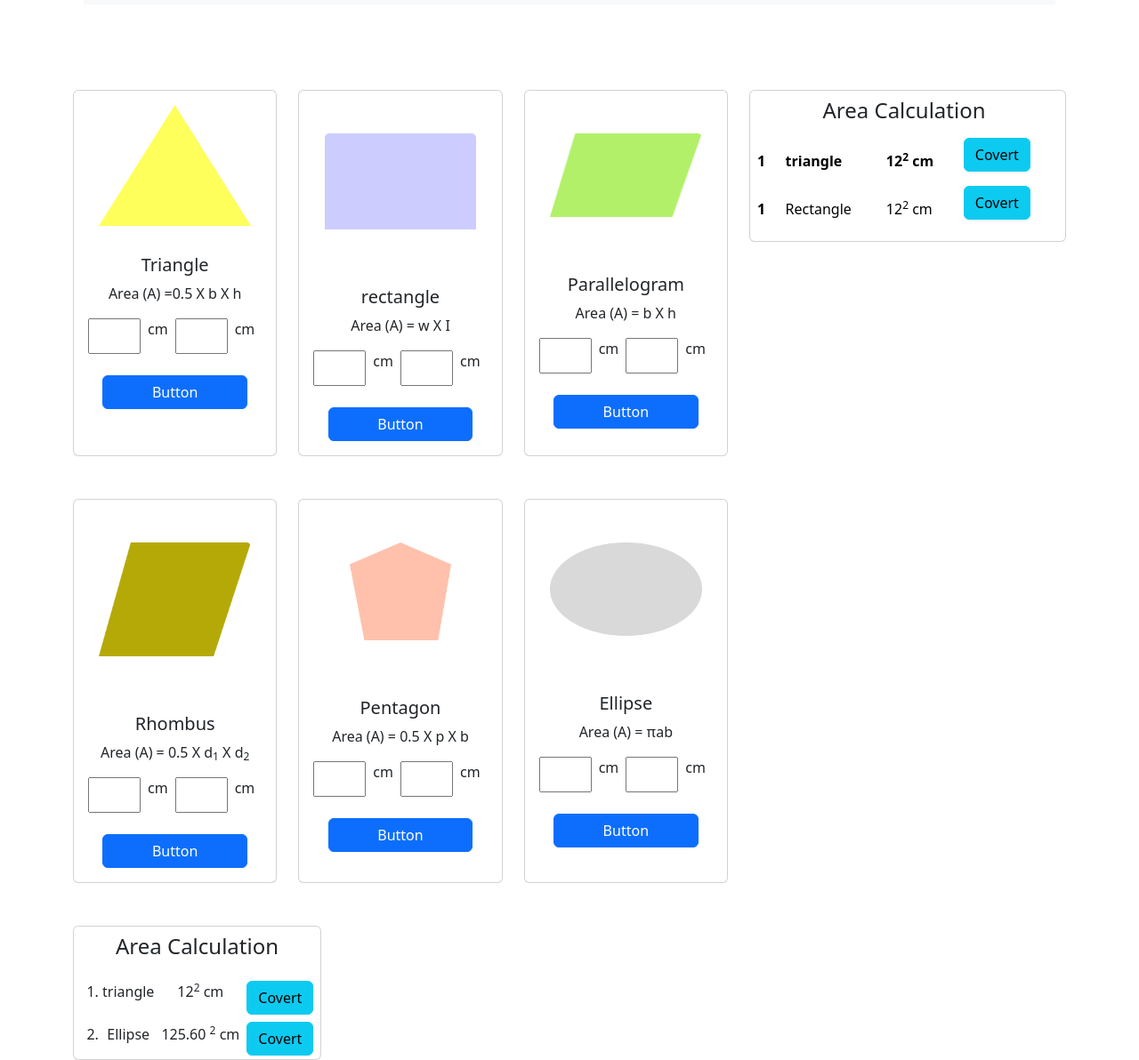
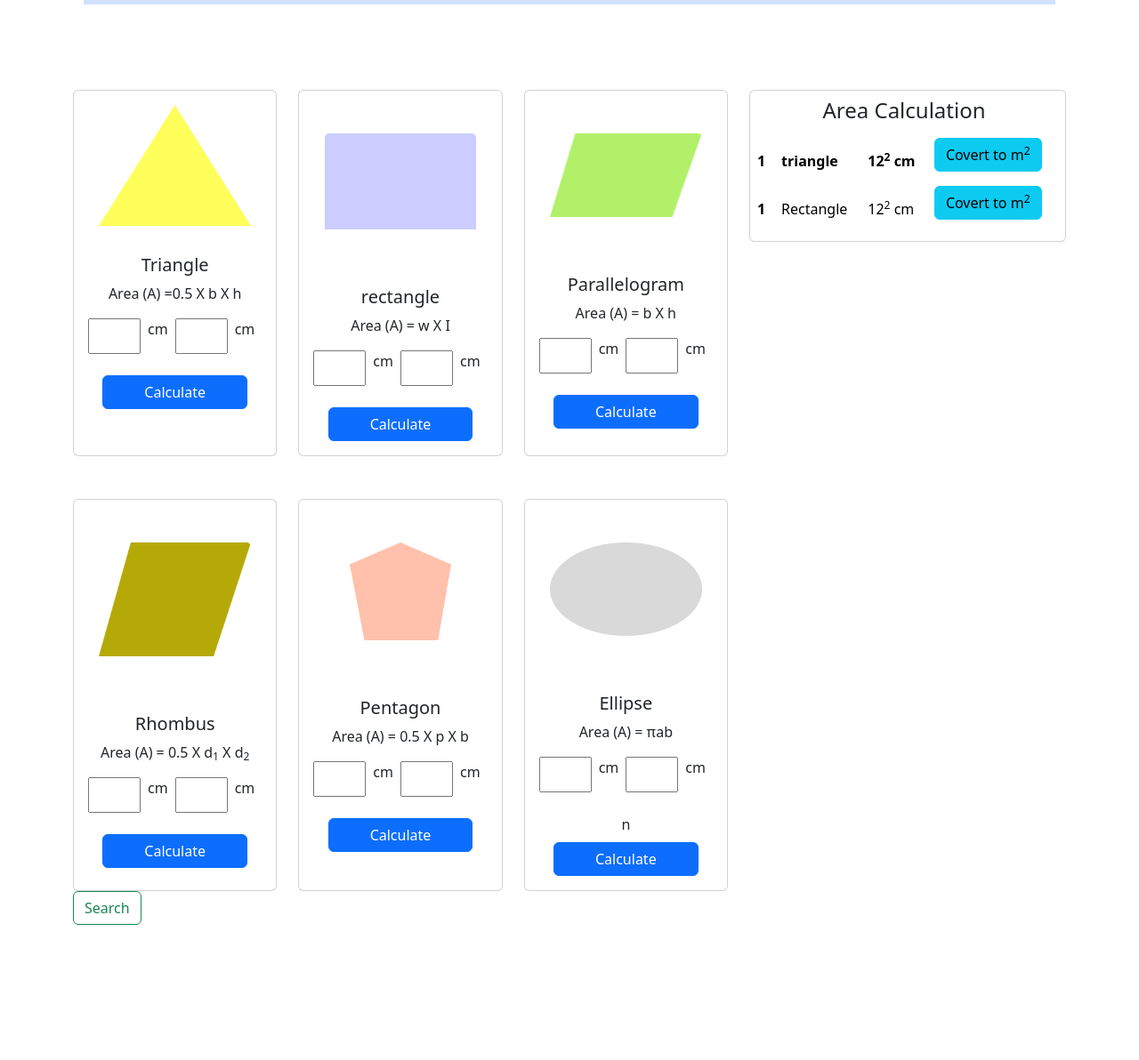
Before and after one commit to konaakter/geometry-genius, a plain HTML site: page index.html in a window 1280 px wide. Shown: the part 99-1291 px from the top of the page at 89% size. After the commit the page ends 1139 px from the top, so only its background shows below. Drawn offline with nearby package versions, Linux system fonts and the light colour scheme.

Commit message:
added rentangle

```diff
--- a/index.html
+++ b/index.html
@@ -10,7 +10,7 @@
 </head>
 <body class="container-lg">
     <header class="container-lg">
-        <nav class="navbar bg-body-tertiary ">
+        <nav class="navbar bg-body-tertiary bg-primary-subtle ">
             <div class="container-fluid">
                 <div>
                     <a class="navbar-brand text-black fs-2 fw-bold">Interactive</a> <br>
@@ -18,7 +18,7 @@
                 </div>
               <form class="d-flex" role="search">
 
-                <button class="btn btn-outline-success" type="submit">Search</button>
+                <button type="button" class="btn btn-primary">Blog</button>
               </form>
             </div>
           </nav>
@@ -39,7 +39,7 @@
                         <p class="me-2">cm</p>
                       </div>
                       <div class="d-grid gap-2 col-10 mx-auto mt-4">
-                        <button id="btn-triangle" class="btn btn-primary" type="button">Button</button>
+                        <button id="btn-triangle" class="btn btn-primary" type="button">Calculate</button>
                       </div>
                     </div>
                   </div>
@@ -57,7 +57,7 @@
                         <p class="me-2">cm</p>
                       </div>
                       <div class="d-grid gap-2 col-10 mx-auto mt-4">
-                        <button id="btn-rectangle" class="btn btn-primary" type="button">Button</button>
+                        <button id="btn-rectangle" class="btn btn-primary" type="button">Calculate</button>
                       </div>
                     </div>
                   </div>
@@ -75,7 +75,7 @@
                         <p class="me-2">cm</p>
                       </div>
                       <div class="d-grid gap-2 col-10 mx-auto mt-4">
-                        <button id="Parallelogram-btn" class="btn btn-primary" type="button">Button</button>
+                        <button id="Parallelogram-btn" class="btn btn-primary" type="button">Calculate</button>
                       </div>
                     </div>
                   </div>
@@ -95,7 +95,7 @@
                         <p class="me-2">cm</p>
                       </div>
                       <div class="d-grid gap-2 col-10 mx-auto mt-4">
-                        <button id="Rhombus-btn" class="btn btn-primary" type="button">Button</button>
+                        <button id="Rhombus-btn" class="btn btn-primary" type="button">Calculate</button>
                       </div>
                     </div>
                   </div>
@@ -113,7 +113,7 @@
                         <p class="me-2">cm</p>
                       </div>
                       <div class="d-grid gap-2 col-10 mx-auto mt-4">
-                        <button id="Pentagon-btn" class="btn btn-primary" type="button">Button</button>
+                        <button id="Pentagon-btn" class="btn btn-primary" type="button">Calculate</button>
                       </div>
                     </div>
                   </div>
@@ -130,8 +130,8 @@
                         <input class="w-50 me-2" type="text" name="" id="Ellipse-b">
                         <p class="me-2">cm</p>
                       </div>
-                      <div class="d-grid gap-2 col-10 mx-auto mt-4">
-                        <button id="Ellipse-btn" class="btn btn-primary" type="button">Button</button>
+                      <div class="d-grid gap-2 col-10 mx-auto mt-4">n
+                        <button id="Ellipse-btn" class="btn btn-primary" type="button">Calculate</button>
                       </div>
                     </div>
                   </div>
@@ -147,13 +147,13 @@
                   <th scope="col">1</th>
                   <th scope="col">triangle</th>
                   <th scope="col"><span id="area-total">12</span><sup>2</sup> cm</th>
-                  <th scope="col"><button class="btn btn-info">Covert</button></th>
+                  <th scope="col"><button class="btn btn-info">Covert to m<sup>2</sup></button></th>
                 </tr>
                 <tr>
                   <th scope="row">1</th>
                   <td>Rectangle</td>
                   <td><span id="triangle-total">12</span><sup>2</sup> cm</td>
-                  <td><button class="btn btn-info ">Covert</button></td>
+                  <td><button class="btn btn-info ">Covert to m<sup>2</sup></button></td>
                 </tr>
               </thead>
               <tbody id="table-containe">
@@ -169,29 +169,4 @@
 <script src="javascip/calculatoin.js"></script>
 <script src="javascip/common.js"></script>
 </html>
-
-<section class="col-3 mt-5">
-  <div class="mt-5">
-      <div class="card h-100 text-center mt-5 pt-2">
-          <h4>Area Calculation</h4>
-          <div class="d-flex mt-3">
-              <div>
-                  <ol>
-                      <li class="me-2 mb-4">triangle</li>
-                      <li class="me-2">Ellipse</li>
-                  </ol>
-              </div>
-              <div class="list me-2">
-                  <li class="mb-4">
-                     <span id="area-total">12</span><sup>2</sup> cm
-                  </li>
-                  <li> <span>125.60</span> <sup>2</sup> cm</li>
-              </div>
-              <div class="list">
-                  <li><button class="btn btn-info mb-2">Covert</button></li>
-                  <li><button class="btn btn-info ">Covert</button></li>
-              </div>
-          </div>
-      </div>
-  </div>
-</section>
+<button class="btn btn-outline-success" type="submit">Search</button>
--- a/javascip/common.js
+++ b/javascip/common.js
@@ -22,7 +22,7 @@ function tabletotalcostdisplay(nam, areatotal){
        <td>${1}</d>
        <td>${nam}</td>
        <td>${areatotal} <sup>2</sup> cm</td>
-       <td><button class="btn btn-info ">Covert</button></td>
+       <td><button class="btn btn-info ">Covert to m<sup>2</sup></button></td>
 
     `;
     container.appendChild(tr);
--- a/styles.css
+++ b/styles.css
@@ -1,7 +1,5 @@
 
-.list li{
-    list-style: none;
-}
+
 /*const trianglefild = document.getElementById('triangle-fild-b');
     const trianglefildstring = trianglefild.value;
     const trianglenumber = parseFloat(trianglefildstring);
```
